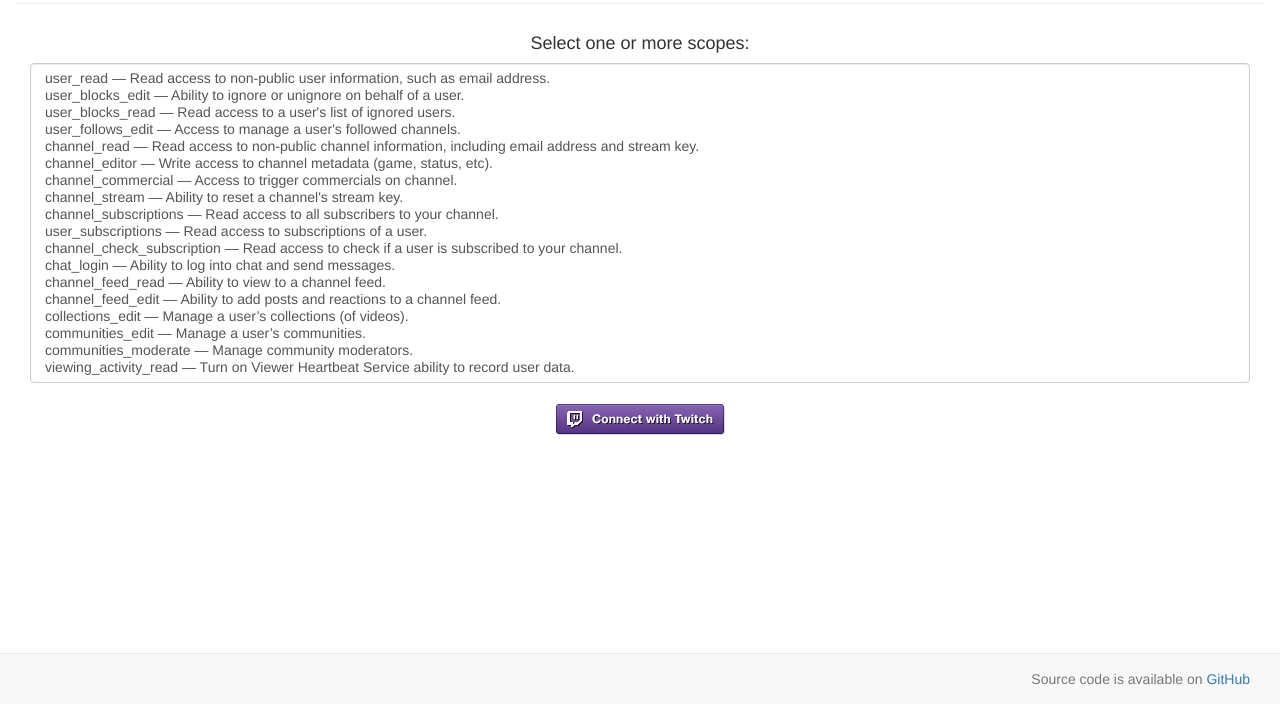
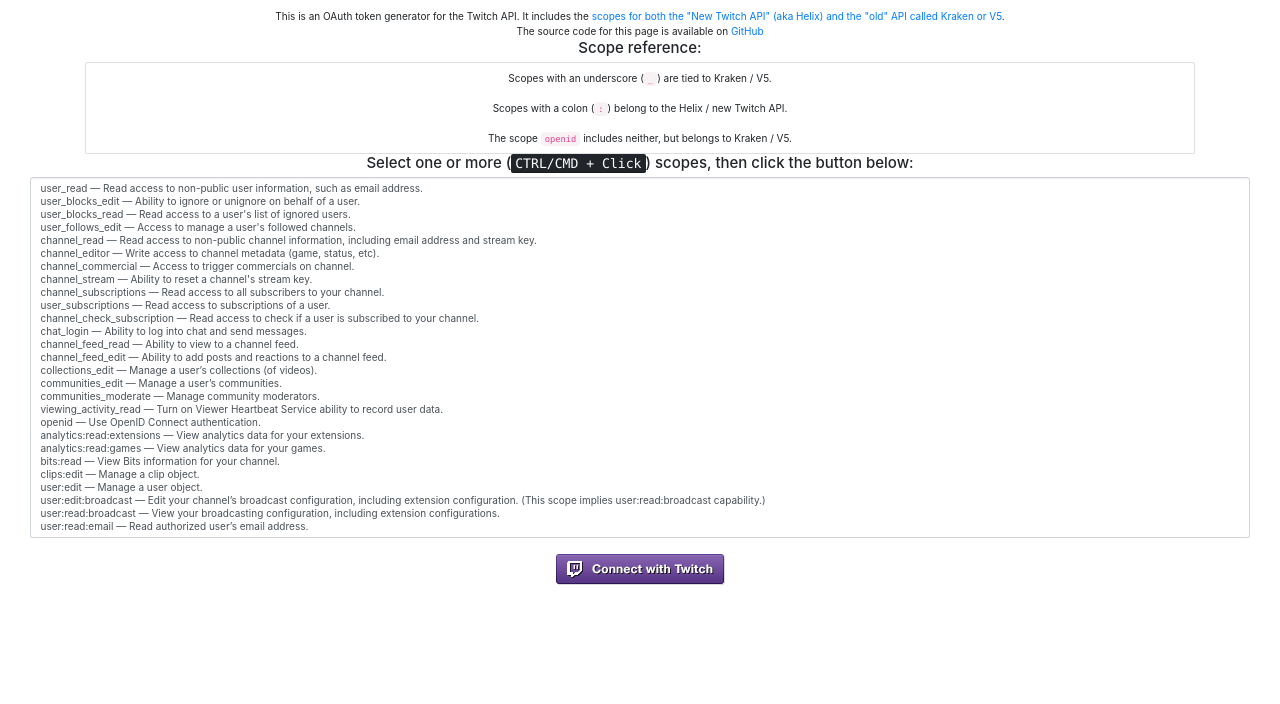
Before and after one commit to Decicus/twitch-oauth-token, a plain HTML site: page index.html in a window 1280 px wide. Shown: the part 96-800 px from the top of the page. Drawn offline with nearby package versions, Linux system fonts and the light colour scheme.

Commit message:
Add scopes for Helix and tweak layout of page

```diff
--- a/index.html
+++ b/index.html
@@ -12,6 +12,10 @@
         <script src="./js/twitch.min.js"></script>
         <script src="./js/main.js" charset="utf-8"></script>
         <style media="screen">
+            body {
+                padding-bottom: 90px;
+            }
+
             .token {
                 display: none;
             }
@@ -23,9 +27,25 @@
                 <h1>Twitch OAuth Token</h1>
             </div>
 
+            <div class="container">
+                <div class="text-default">
+                    This is an OAuth token generator for the Twitch API. It includes the <a href="https://dev.twitch.tv/docs/authentication/#scopes">scopes
+                        for both the "New Twitch API" (aka Helix) and the "old" API called Kraken or V5</a>.
+                    <br>
+                    The source code for this page is available on <a href="https://github.com/Decicus/twitch-oauth-token/">GitHub</a>
+                </div>
+
+                <h4>Scope reference:</h4>
+                <ul class="list-group">
+                    <div class="list-group-item">Scopes with an underscore (<code>_</code>) are tied to Kraken / V5.</div>
+                    <div class="list-group-item">Scopes with a colon (<code>:</code>) belong to the Helix / new Twitch API.</div>
+                    <div class="list-group-item">The scope <code>openid</code> includes neither, but belongs to Kraken / V5.</div>
+                </ul>
+            </div>
+
             <div class="container-fluid">
                 <div class="connect">
-                    <h4>Select one or more scopes:</h4>
+                    <h4>Select one or more (<kbd>CTRL/CMD + Click</kbd>) scopes, then click the button below:</h4>
                     <select class="form-control" id="scopes" multiple=""></select>
                     <br>
                     <a href="#" class="connect-btn"><img src="./img/twitch_connect.png" alt="Connect with Twitch" /></a>
@@ -40,12 +60,6 @@
 
                     <a href="#" class="logout btn btn-danger">Logout</a>
                 </div>
-
-                <nav class="navbar navbar-default navbar-fixed-bottom">
-                    <div class="container-fluid">
-                        <p class="navbar-text pull-right">Source code is available on <a href="https://github.com/Decicus/twitch-oauth-token/">GitHub</a></p>
-                    </div>
-                </nav>
             </div>
         </div>
     </body>
--- a/js/main.js
+++ b/js/main.js
@@ -16,7 +16,20 @@
     "collections_edit": "Manage a user’s collections (of videos).",
     "communities_edit": "Manage a user’s communities.",
     "communities_moderate": "Manage community moderators.",
-    "viewing_activity_read": "Turn on Viewer Heartbeat Service ability to record user data."
+    "viewing_activity_read": "Turn on Viewer Heartbeat Service ability to record user data.",
+    "openid": "Use OpenID Connect authentication.",
+
+    /**
+     * Helix scopes
+     */
+    "analytics:read:extensions": "View analytics data for your extensions.",
+    "analytics:read:games": "View analytics data for your games.",
+    "bits:read": "View Bits information for your channel.",
+    "clips:edit": "Manage a clip object.",
+    "user:edit": "Manage a user object.",
+    "user:edit:broadcast": "Edit your channel’s broadcast configuration, including extension configuration. (This scope implies user:read:broadcast capability.)",
+    "user:read:broadcast": "View your broadcasting configuration, including extension configurations.",
+    "user:read:email": "Read authorized user’s email address.",
 };
 
 $(document).ready(function() {
@@ -24,8 +37,6 @@
         connect = $('.connect'),
         token = $('.token'),
         hash = window.location.hash.replace('#', '');
-
-    console.log(hash);
 
     container.attr('size', Object.keys(scopes).length);
     var split = hash.split("+");
```
Also changed, not shown: 1 other file.
